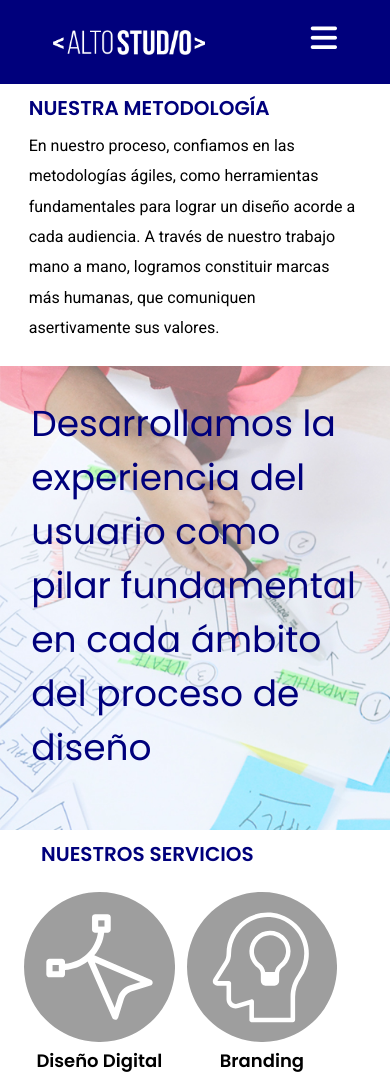
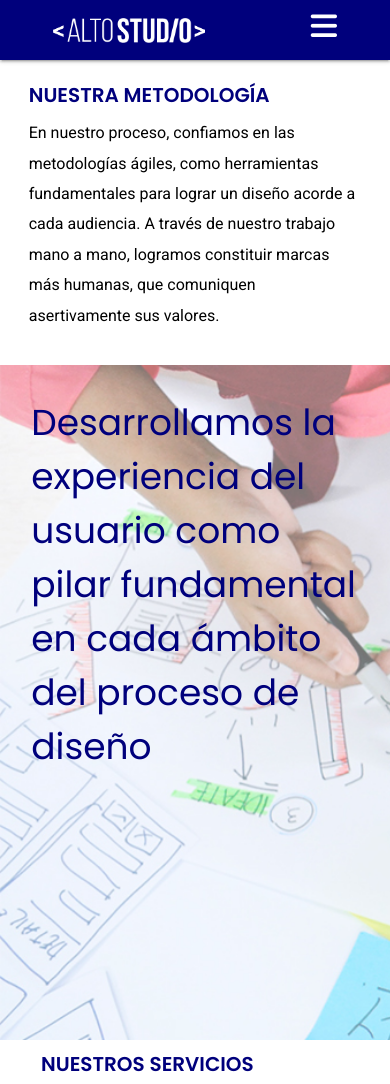
Before and after one commit to andreitaamaya/web-repository, a plain HTML site: page pages/servicios.html in a window 390 px wide. Shown: the top 1084 px of the page. Drawn offline with nearby package versions, Linux system fonts and the light colour scheme.

Commit message:
correcciones responsive servicios e imágenes

```diff
--- a/css/styles.css
+++ b/css/styles.css
@@ -10,8 +10,9 @@ nav {
   flex-flow: row nowrap;
   justify-content: space-around;
   align-items: center;
-  height: 10vh;
-  position: sticky; }
+  height: 60px;
+  position: sticky;
+  box-shadow: 0 2px 2px 0 rgba(0, 0, 0, 0.14), 0 3px 1px -2px rgba(0, 0, 0, 0.12), 0 1px 5px 0 rgba(0, 0, 0, 0.2); }
   nav .header__logo img {
     height: 25px; }
   nav .header__navigation {
@@ -44,6 +45,12 @@ section#metodologia {
   flex-flow: row nowrap;
   justify-content: space-around;
   align-content: center;
+  align-items: center; }
+
+.fila-elemento {
+  display: flex;
+  flex-flow: column;
+  justify-content: center;
   align-items: center; }
 
 .container-4 {
@@ -416,7 +423,7 @@ footer .footer-navigation ul li a:hover {
       widows: 100;
       height: 100vh;
       background-color: #e3e3e3;
-      top: 10vh;
+      top: 60px;
       right: -100%;
       text-align: center;
       display: flex;
@@ -461,8 +468,8 @@ footer .footer-navigation ul li a:hover {
     padding: 5% 0 5% 0; }
     section#metodologia svg.ilustracion-trabajo {
       width: 80%;
-      text-align: center;
-      margin-left: 8%; }
+      display: flex;
+      justify-content: center; }
   section#nuestros-clientes {
     height: auto;
     padding: 5% 0 5% 0;
@@ -484,6 +491,13 @@ footer .footer-navigation ul li a:hover {
     text-align: left; }
   .col-sm-12 {
     margin: 2% 0 2% 0; }
+  section.principal {
+    height: auto;
+    margin: 3% 0; }
+  div#imagen-fondo {
+    height: 80vh; }
+  .fila-elemento {
+    margin: 0 3%; }
   .container-3 {
     width: 100%; }
   .container-4 {
--- a/scss/_estructura.scss
+++ b/scss/_estructura.scss
@@ -8,8 +8,9 @@ nav {
     flex-flow: row nowrap;
     justify-content: space-around;
     align-items: center;
-    height: 10vh;
+    height: 60px;
     position: sticky;
+    box-shadow: 0 2px 2px 0 rgba(0, 0, 0, 0.14), 0 3px 1px -2px rgba(0, 0, 0, 0.12), 0 1px 5px 0 rgba(0, 0, 0, 0.2);
     .header__logo {
         img {height: 25px;}
     }
@@ -47,6 +48,12 @@ section#metodologia {
     flex-flow: row nowrap;
     justify-content: space-around;
     align-content: center;
+    align-items: center;
+}
+.fila-elemento {
+    display: flex;
+    flex-flow: column;
+    justify-content: center;
     align-items: center;
 }
 .container-4 {
--- a/scss/_mediaqueries.scss
+++ b/scss/_mediaqueries.scss
@@ -19,7 +19,7 @@
                     widows: 100;
                     height: 100vh;
                     background-color: $gris-medio;
-                    top: 10vh;
+                    top: 60px;
                     right: -100%;
                     text-align: center;
                     display: flex;
@@ -80,8 +80,8 @@
         padding: 5% 0 5% 0;
         svg.ilustracion-trabajo {
             width:80%;
-            text-align: center;
-            margin-left: 8%;
+            display: flex;
+            justify-content: center;
         }
     }
     section#nuestros-clientes {
@@ -112,6 +112,16 @@
     .col-sm-12 {
         margin: 2% 0 2% 0;
     }
+    section.principal {
+        height: auto;
+        margin: 3% 0;
+    }
+    div#imagen-fondo {
+        height: 80vh;
+    }
+    .fila-elemento {
+        margin: 0 3%;
+    }
     @for $i from 3 through 10 {
         .container-#{$i} {width: 100%}
     }
```
